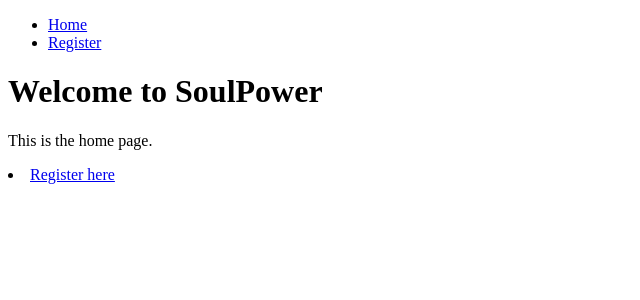
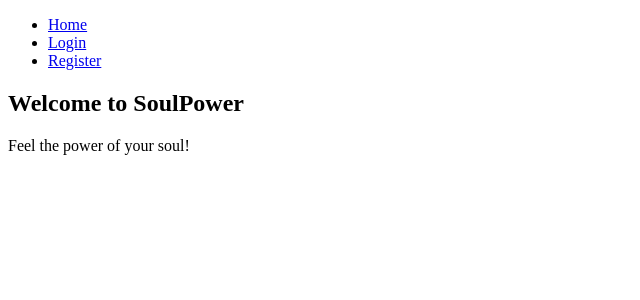
Before and after one commit to emmhe015/SoulPowerPosters, a Django app: template store/templates/store/home.html in a window 1280 px wide. Shown: the top 300 px of the page, without its empty margins (0-640 px from the left). Run offline with Django 3.2, Linux system fonts and the light colour scheme; the template is opened without the code that fills it, so the values that code supplies are empty; parts of the project's set-up code (start-up, migrations or seed data) failed here and were passed over.

Commit message:
Update base and home.html

```diff
--- a/store/templates/store/base.html
+++ b/store/templates/store/base.html
@@ -1,25 +1,23 @@
 <!DOCTYPE html>
-<html>
+<html lang="en">
 <head>
+    <meta charset="UTF-8">
+    <meta name="viewport" content="width=device-width, initial-scale=1.0">
     <title>SoulPower</title>
 </head>
 <body>
-    <header>
     <nav>
         <ul>
             <li><a href="{% url 'home' %}">Home</a></li>
             {% if user.is_authenticated %}
-
+                <li><a href="{% url 'logout' %}">Logout</a></li>
             {% else %}
-
+                <li><a href="{% url 'login' %}">Login</a></li>
                 <li><a href="{% url 'register' %}">Register</a></li>
             {% endif %}
         </ul>
     </nav>
-    </header>
-    <main>
     {% block content %}
     {% endblock %}
-    </main>
 </body>
 </html>
--- a/store/templates/store/home.html
+++ b/store/templates/store/home.html
@@ -1,7 +1,5 @@
-{% extends 'store/base.html' %}
-
+{% extends "store/base.html" %}
 {% block content %}
-<h1>Welcome to SoulPower</h1>
-<p>This is the home page.</p>
-<li><a href="{% url 'register' %}">Register here</a></li>
+    <h2>Welcome to SoulPower</h2>
+    <p>Feel the power of your soul!</p>
 {% endblock %}
```
Lines whose indentation alone changed are shown as unchanged.
